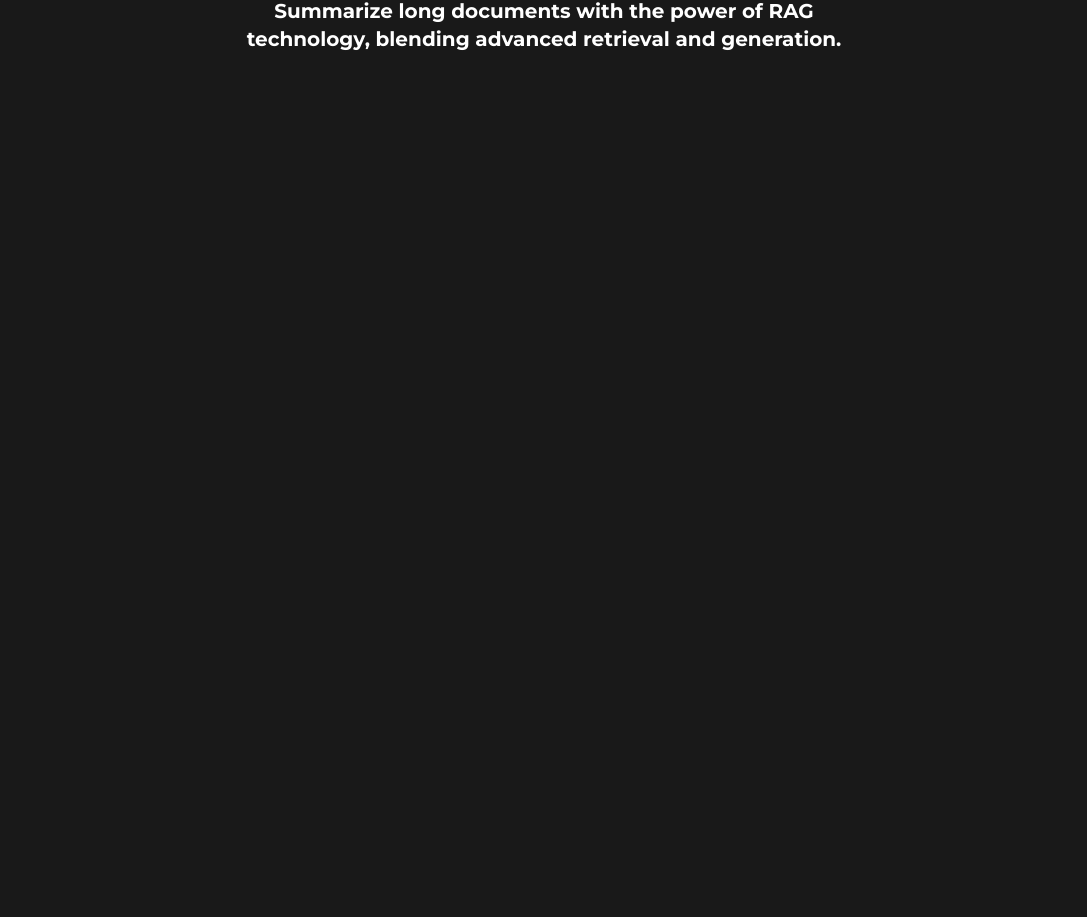
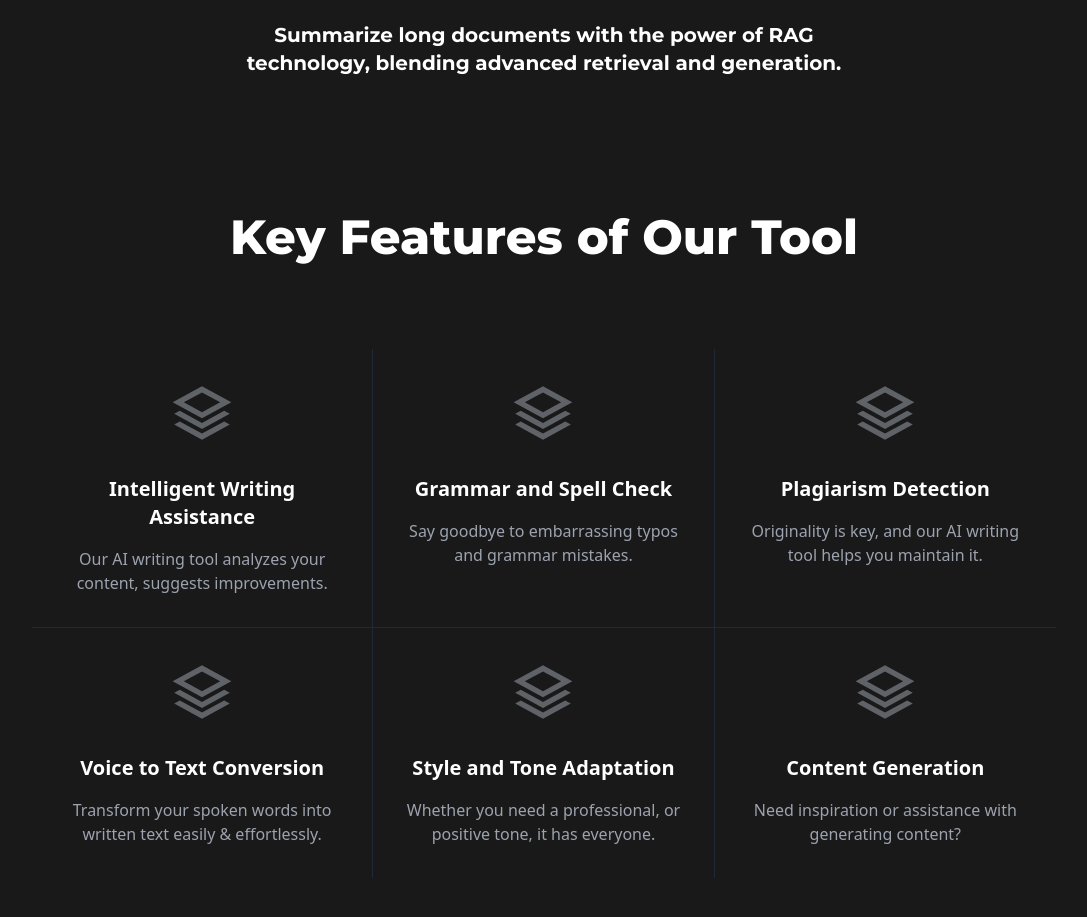
Before and after one commit to Piyushxz/Document-Summerizer-Using-RAG, a React (Vite) app: page / in a window 1280 px wide. Shown: the part 335-1252 px from the top of the page, without its empty margins (96-1183 px from the left). Before the commit the page ends 800 px from the top, so only its background shows below. Built offline with nearby package versions, Linux system fonts and the light colour scheme.

Commit message:
Added features

```diff
--- /dev/null
+++ b/src/components/Features.jsx
@@ -0,0 +1,79 @@
+import React from 'react';
+
+const featuresData = [
+  {
+    icon: '<svg xmlns="http://www.w3.org/2000/svg" height="24px" viewBox="0 -960 960 960" width="24px" fill="#5f6368"><path d="M480-400 40-640l440-240 440 240-440 240Zm0 160L63-467l84-46 333 182 333-182 84 46-417 227Zm0 160L63-307l84-46 333 182 333-182 84 46L480-80Zm0-411 273-149-273-149-273 149 273 149Zm0-149Z"/></svg>',
+    title: 'Intelligent Writing Assistance',
+    description: 'Our AI writing tool analyzes your content, suggests improvements.',
+  },
+  {
+    icon: 'images/icon-02.svg',
+    title: 'Grammar and Spell Check',
+    description: 'Say goodbye to embarrassing typos and grammar mistakes.',
+  },
+  {
+    icon: 'images/icon-03.svg',
+    title: 'Plagiarism Detection',
+    description: 'Originality is key, and our AI writing tool helps you maintain it.',
+  },
+  {
+    icon: 'images/icon-04.svg',
+    title: 'Voice to Text Conversion',
+    description: 'Transform your spoken words into written text easily & effortlessly.',
+  },
+  {
+    icon: 'images/icon-05.svg',
+    title: 'Style and Tone Adaptation',
+    description: 'Whether you need a professional, or positive tone, it has everyone.',
+  },
+  {
+    icon: 'images/icon-06.svg',
+    title: 'Content Generation',
+    description: 'Need inspiration or assistance with generating content?',
+  },
+];
+
+const Features = () => {
+  return (
+    <div className="relative text-white py-12 ">
+
+      <div className="container mx-auto max-w-5xl">
+
+        <div className="grid grid-cols-1 sm:grid-cols-2 lg:grid-cols-3 gap-0 ">
+          {featuresData.map((feature, index) => (
+            <div
+              key={index}
+              className={`hover:bg-gray-800 p-8 text-center border-gray-800 ${
+                (index + 1) % 3 !== 0 ? 'border-r' : ''
+              } ${
+                index < featuresData.length - 3 ? 'border-b' : ''
+              }`}
+            >
+              <div className="group relative">
+                {/* Icon */}
+                <span className="inline-block mb-6 ">
+                  <svg
+                    className="mx-auto w-16 h-16"
+                    xmlns="http://www.w3.org/2000/svg"
+                    height="24px"
+                    viewBox="0 -960 960 960"
+                    width="24px"
+                    fill="#5f6368"
+                  >
+                    <path d="M480-400 40-640l440-240 440 240-440 240Zm0 160L63-467l84-46 333 182 333-182 84 46-417 227Zm0 160L63-307l84-46 333 182 333-182 84 46L480-80Zm0-411 273-149-273-149-273 149 273 149Zm0-149Z" />
+                  </svg>
+                </span>
+                {/* Title */}
+                <h4 className="font-semibold text-xl mb-4">{feature.title}</h4>
+                {/* Description */}
+                <p className="text-gray-400">{feature.description}</p>
+              </div>
+            </div>
+          ))}
+        </div>
+      </div>
+    </div>
+  );
+};
+
+export default Features;
--- a/src/pages/Home.jsx
+++ b/src/pages/Home.jsx
@@ -3,6 +3,7 @@
 import SignInModal from "../components/SignInModal"
 import Photo from "../assets/photo.png";
 import SignUpModal from "../components/SignUpModal";
+import Features from "../components/Features";
 const Home = () =>{
 
     const {isSignInModalOpen,isSignUpModalOpen} = useModal()
@@ -22,7 +23,7 @@
         <SignUpModal/>
     }
 
-<div className="flex flex-col items-center justify-center mt-14">
+    <div className="flex flex-col items-center justify-center mt-20">
     <div className="w-full md:w-1/2 text-center">
         <h1 className="font-montserrat font-extrabold text-4xl md:text-6xl text-white">
         Document{" "}
@@ -31,12 +32,20 @@
         </span>{" "}
         Using RAG.
         </h1>
-    <h3 className="font-montserrat font-bold text-xl mt-4 text-white">
+        <h3 className="font-montserrat font-bold text-xl mt-4 text-white  ">
         Summarize long documents with the power of RAG technology, blending advanced retrieval and generation.
         </h3>
     </div>
     </div>
 
+
+    <div className="mt-14">
+        <div className="flex justify-center pt-20 pb-10">
+            <h1 className="font-montserrat font-extrabold text-xl md:text-5xl text-white">Key Features of Our Tool</h1>
+        </div>
+
+        <Features/>
+    </div>
 
 
 
```
Lines whose indentation alone changed are shown as unchanged.
